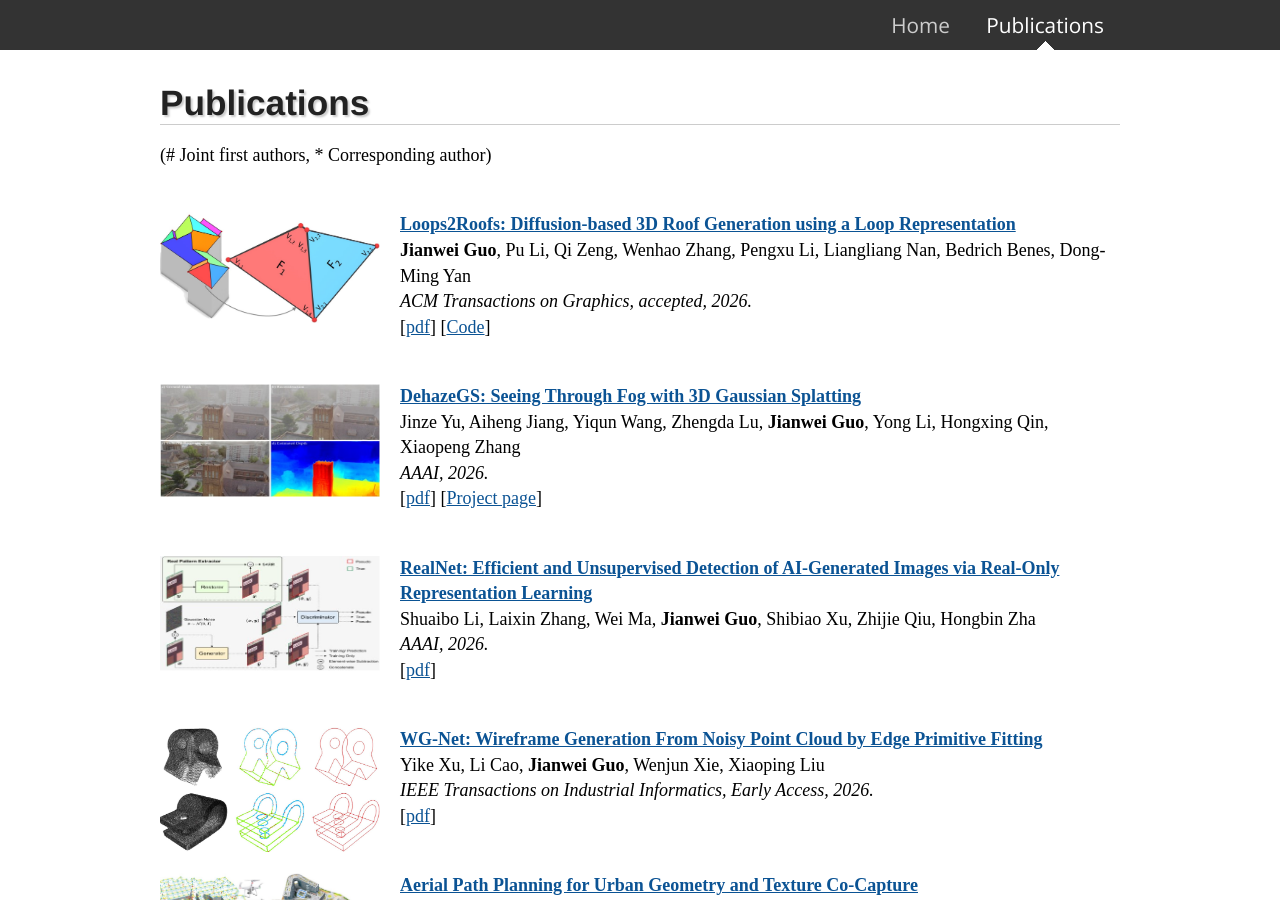
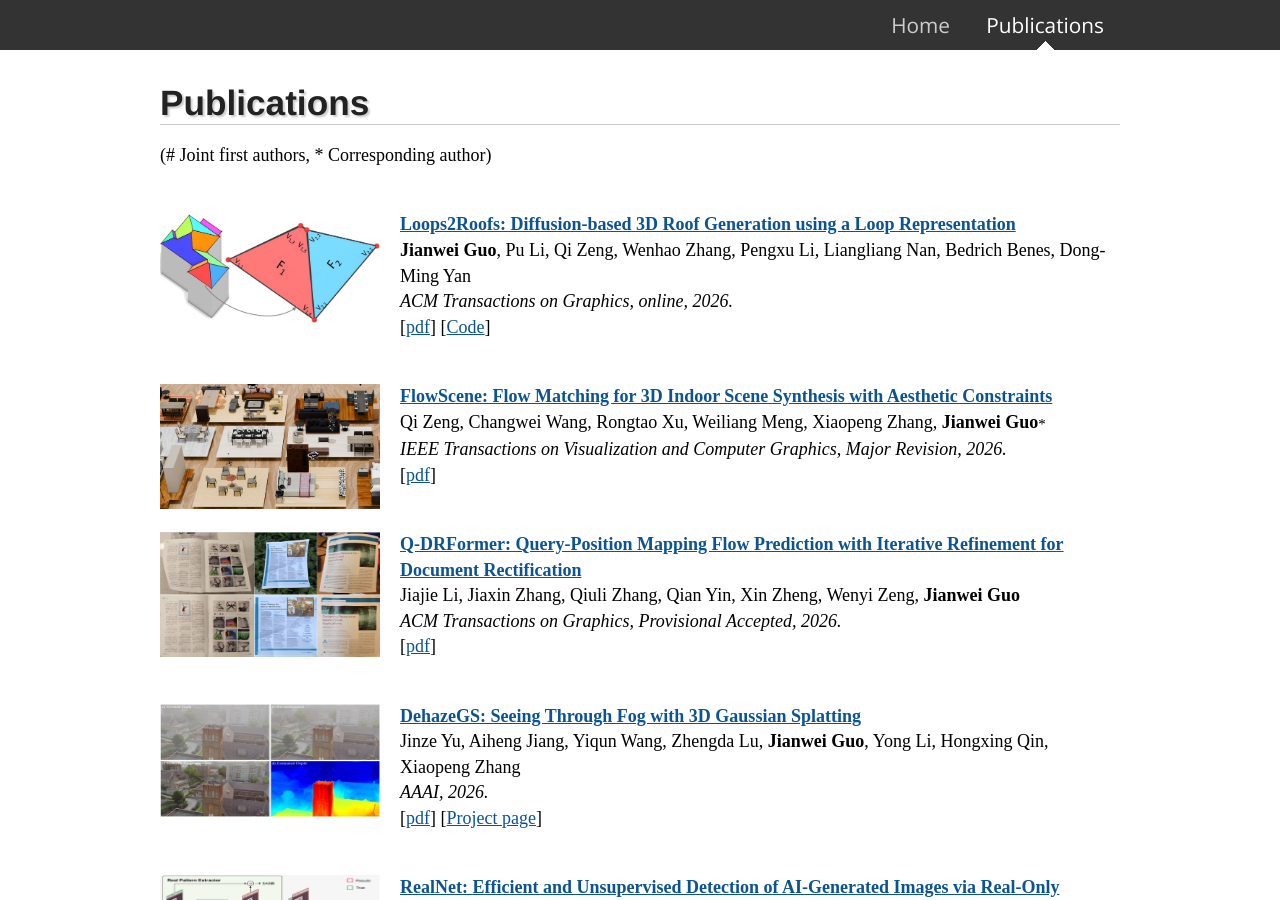
Before and after one commit to jianweiguo/jianweiguo.github.io, a Jekyll site: the page built from publications/index.html, in a window 1280 px wide and 900 px high. Built offline with Jekyll 4.4.1, drawn with Linux system fonts in a browser that asks for light colours; some of the changed text lies outside the part shown.

Commit message:
Update index.html

```diff
--- a/publications/index.html
+++ b/publications/index.html
@@ -14,11 +14,29 @@ sup { vertical-align: text-top; }
 <p>
 <br />
 <img src="2026-TOG-loops2roofs.jpg" alt="2026-TOG-loops2roofs" align ="left" width="220" height="111" style="margin:0px 20px 0px 0px">
-<a href="" target="_blank" style="font-weight:bold;color:rgb(11,83,148)">Loops2Roofs: Diffusion-based 3D Roof Generation using a Loop Representation</a> <br />
+<a href="https://dl.acm.org/doi/10.1145/3807955" target="_blank" style="font-weight:bold;color:rgb(11,83,148)">Loops2Roofs: Diffusion-based 3D Roof Generation using a Loop Representation</a> <br />
 <b>Jianwei Guo</b>, Pu Li, Qi Zeng, Wenhao Zhang, Pengxu Li, Liangliang Nan, Bedrich Benes, Dong-Ming Yan<br />
-<a style="font-style:italic;color:black">ACM Transactions on Graphics, accepted, 2026.</a> <br />
+<a style="font-style:italic;color:black">ACM Transactions on Graphics, online, 2026.</a> <br />
 [<a href="" target="_blank" style="color:rgb(11,83,148)">pdf</a>]
 [<a href="https://github.com/dengdaigithub/Loops2Roofs/" target="_blank" style="color:rgb(11,83,148)">Code</a>]
+</p>
+
+<p>
+<br />
+<img src="2026-TVCG-FlowScene2.jpg" alt="2026-TVCG-FlowScene" align ="left" width="220" height="125" style="margin:0px 20px 0px 0px">
+<a href="" target="_blank" style="font-weight:bold;color:rgb(11,83,148)">FlowScene: Flow Matching for 3D Indoor Scene Synthesis with Aesthetic Constraints</a> <br />
+Qi Zeng, Changwei Wang, Rongtao Xu, Weiliang Meng, Xiaopeng Zhang, <b>Jianwei Guo</b><sup>*</sup><br />
+<a style="font-style:italic;color:black">IEEE Transactions on Visualization and Computer Graphics, Major Revision, 2026.</a> <br />
+[<a href="" target="_blank" style="color:rgb(11,83,148)">pdf</a>]
+</p>
+
+<p>
+<br />
+<img src="2026-TOG-QDRFormer.jpg" alt="2026-TOG-QDRFormer" align ="left" width="220" height="125" style="margin:0px 20px 0px 0px">
+<a href="" target="_blank" style="font-weight:bold;color:rgb(11,83,148)">Q-DRFormer: Query-Position Mapping Flow Prediction with Iterative Refinement for Document Rectification</a> <br />
+Jiajie Li, Jiaxin Zhang, Qiuli Zhang, Qian Yin, Xin Zheng, Wenyi Zeng, <b>Jianwei Guo</b><br />
+<a style="font-style:italic;color:black">ACM Transactions on Graphics, Provisional Accepted, 2026.</a> <br />
+[<a href="" target="_blank" style="color:rgb(11,83,148)">pdf</a>]
 </p>
 
 <p>
@@ -103,7 +121,7 @@ Shi-Sheng Huang, Shao-Kui Zhang, Sheng Yang, <b>Jianwei Guo</b>, Hua Huang<br />
 <img src="2025-TVCG-PCER-Net.png" alt="2025-TVCG-PCER-Net" align ="left" width="220" height="110" style="margin:0px 20px 0px 0px">
 <a href="https://ieeexplore.ieee.org/abstract/document/10909144" target="_blank" style="font-weight:bold;color:rgb(11,83,148)">Deep Point Cloud Edge Reconstruction via Surface Patch Segmentation</a> <br />
 Yuanqi Li, Hongshen Wang, Yansong Liu, Jingcheng Huang, Shun Liu, Chenyu Huang, <b>Jianwei Guo</b>, Jie Guo, Yanwen Guo<br />
-<a style="font-style:italic;color:black">IEEE Transactions on Visualization & Computer Graphics, Early Access, 2025.</a> <br />
+<a style="font-style:italic;color:black">IEEE Transactions on Visualization and Computer Graphics, Early Access, 2025.</a> <br />
 [<a href="papers/2025-TVCG-PCER-Net.pdf" target="_blank" style="color:rgb(11,83,148)">pdf</a>]
 </p>
 
@@ -204,7 +222,7 @@ Shuaibo Li, Wei Ma, <b>Jianwei Guo</b>, Shibiao Xu, Benchong Li, Xiaopeng Zhang<
 <img src="2024-TVCG-ResGEM.jpg" alt="2024-TVCG-ResGEM" align ="left" width="220" height="134" style="margin:0px 20px 0px 0px">
 <a href="https://ieeexplore.ieee.org/document/10474148" target="_blank" style="font-weight:bold;color:rgb(11,83,148)">ResGEM: Multi-scale Graph Embedding Network for Residual Mesh Denoising</a> <br />
 Ziqi Zhou, Mengke Yuan, Mingyang Zhao, <b>Jianwei Guo</b>, Dong-Ming Yan<br />
-<a style="font-style:italic;color:black">IEEE Transactions on Visualization & Computer Graphics, vol.31, no.4, pp.2028-2044, 2025.</a> <br />
+<a style="font-style:italic;color:black">IEEE Transactions on Visualization and Computer Graphics, vol.31, no.4, pp.2028-2044, 2025.</a> <br />
 [<a href="papers/2024-TVCG-ResGEM.pdf" target="_blank" style="color:rgb(11,83,148)">pdf</a>]
 [<a href="https://github.com/Jia1018/ResGEM" target="_blank" style="color:rgb(11,83,148)">code</a>]
 </p>
@@ -214,7 +232,7 @@ Ziqi Zhou, Mengke Yuan, Mingyang Zhao, <b>Jianwei Guo</b>, Dong-Ming Yan<br />
 <img src="2023-TVCG-line2Mesh.png" alt="2023-TVCG-line2Mesh" align ="left" width="220" height="115" style="margin:0px 20px 0px 0px">
 <a href="https://ieeexplore.ieee.org/document/9992129" target="_blank" style="font-weight:bold;color:rgb(11,83,148)">Line-Based 3D Building Abstraction and Polygonal Surface Reconstruction From Images</a> <br />
 <b>Jianwei Guo</b>, Yanchao Liu, Xin Song, Haoyu Liu, Xiaopeng Zhang, Zhanglin Cheng<br />
-<a style="font-style:italic;color:black">IEEE Transactions on Visualization & Computer Graphics, vol.30, no.7, pp.3283-3297, 2024.</a> <br />
+<a style="font-style:italic;color:black">IEEE Transactions on Visualization and Computer Graphics, vol.30, no.7, pp.3283-3297, 2024.</a> <br />
 [<a href="papers/2023-TVCG-line2Mesh.pdf" target="_blank" style="color:rgb(11,83,148)">pdf</a>]
 [<a href="papers/2023-TVCG-line2Mesh_supp.pdf" target="_blank" style="color:rgb(11,83,148)">suppl</a>]
 </p>
@@ -363,7 +381,7 @@ Hongjia Wu, Hongxin Zhang, Jiang Cheng, <b>Jianwei Guo</b>, Wei Chen<br />
 <img src="2021_TVCG_blending.png" alt="2021_TVCG_blending" align ="left" width="220" height="125" style="margin:0px 20px 0px 0px">
 <a href="https://ieeexplore.ieee.org/document/9296787" target="_blank" style="font-weight:bold;color:rgb(11,83,148)">Blending Surface Segmentation and Editing for 3D Models</a> <br />
 Long Zhang<sup>#</sup>, <b>Jianwei Guo</b><sup>#</sup>, Jun Xiao, Xiaopeng Zhang, Dong-Ming Yan<br />
-<a style="font-style:italic;color:black">IEEE Transactions on Visualization & Computer Graphics, vol. 28, no. 8, pp. 2879-2894, 2022.</a> <br />
+<a style="font-style:italic;color:black">IEEE Transactions on Visualization and Computer Graphics, vol. 28, no. 8, pp. 2879-2894, 2022.</a> <br />
 [<a href="papers/2021_TVCG_blending.pdf" target="_blank" style="color:rgb(11,83,148)">pdf</a>]
 </p>
 
@@ -479,7 +497,7 @@ Yiqun Wang, Jing Ren, Dong-Ming Yan, <a a style="font-weight:bold;color:black">J
 <img src="2018_TVCG_treeModeling.png" alt="TVCG18-plant" align ="left" width="220" height="135" style="margin:0px 20px 0px 0px">
 <a href="https://ieeexplore.ieee.org/document/8462802/" target="_blank" style="font-weight:bold;color:rgb(11,83,148)">Realistic Procedural Plant Modeling from Multiple View Images</a> <br />
 <a a style="font-weight:bold;color:black">Jianwei Guo</a>, Shibiao Xu, Dong-Ming Yan, Zhanglin Cheng, Marc Jaeger, Xiaopeng Zhang <br />
-<a style="font-style:italic;color:black">IEEE Transactions on Visualization & Computer Graphics, vol. 26, no. 2, pp. 1372-1384, 2020.</a> <br />
+<a style="font-style:italic;color:black">IEEE Transactions on Visualization and Computer Graphics, vol. 26, no. 2, pp. 1372-1384, 2020.</a> <br />
 [<a href="papers/2018_TVCG_plantModeling.pdf" target="_blank" style="color:rgb(11,83,148)">pdf</a>]
 [<a href="https://www.dropbox.com/s/mc2f2kw92lwsbpz/plantModels_video.zip?dl=0" target="_blank" style="color:rgb(11,83,148)">Video</a>]
 <br />
@@ -490,7 +508,7 @@ Yiqun Wang, Jing Ren, Dong-Ming Yan, <a a style="font-weight:bold;color:black">J
 <img src="2020_CVM_PCVD.jpg" alt="2020_CVM_PCVD" align ="left" width="220" height="130" style="margin:0px 20px 0px 0px">
 <a href="https://ieeexplore.ieee.org/document/9151267" target="_blank" style="font-weight:bold;color:rgb(11,83,148)">Parallel Computation of 3D Clipped Voronoi Diagrams</a> <br />
 Xiaohan Liu, Lei Ma, <a a style="font-weight:bold;color:black">Jianwei Guo</a>, Dong-Ming Yan<br />
-<a style="font-style:italic;color:black">IEEE Transactions on Visualization & Computer Graphics, 2020.</a> <br />
+<a style="font-style:italic;color:black">IEEE Transactions on Visualization and Computer Graphics, 2020.</a> <br />
 <!--<a style="font-style:italic;color:black">Computational Visual Media Conference, 2020.</a> <br />-->
 [<a href="https://xh-liu-tech.github.io/publication/liu2020parallel/" target="_blank" style="color:rgb(11,83,148)">pdf</a>]
 [<a href="https://github.com/xh-liu-tech/3D-Voronoi-GPU" target="_blank" style="color:rgb(11,83,148)">code</a>]
@@ -560,7 +578,7 @@ Lei Yi, Hongjun Li, <a style="font-weight:bold;color:black">Jianwei Guo</a><sup>
 <img src="2018_TVCG_IsoRemesh.png" alt="TVCG18-remesh" align ="left" width="220" height="140" style="margin:0px 20px 0px 0px">
 <a href="https://ieeexplore.ieee.org/document/8361045/" target="_blank" style="font-weight:bold;color:rgb(11,83,148)">Isotropic Surface Remeshing without Large and Small Angles</a> <br />
 Yiqaun Wang, Dong-Ming Yan, Xiaohan Liu, Chengcheng Tang, <a style="font-weight:bold;color:black">Jianwei Guo</a>, Xiaopeng Zhang, Peter Wonka <br />
-<a style="font-style:italic;color:black">IEEE Transactions on Visualization & Computer Graphics, 2018.</a> <br />
+<a style="font-style:italic;color:black">IEEE Transactions on Visualization and Computer Graphics, 2018.</a> <br />
 [<a href="papers/2018_TVCG_IsotropicRemeshing.pdf" target="_blank" style="color:rgb(11,83,148)">pdf</a>]
 [<a href="http://www.nlpr.ia.ac.cn/ivc/project/acute3d/" target="_blank" style="color:rgb(11,83,148)">Project page</a>]
 </p>
@@ -587,7 +605,7 @@ Zhongqi Wu, <a style="font-weight:bold;color:black">Jianwei Guo</a>, Jun Xiao, X
 <img src="2017_TVCG_Push-pull.png" alt="TVCG17" align ="left" width="220" height="165" style="margin:0px 20px 0px 0px">
 <a href="https://ieeexplore.ieee.org/document/7790842/" target="_blank" style="font-weight:bold;color:rgb(11,83,148)">A Simple Push-Pull Algorithm for Blue-Noise Sampling</a> <br />
 Abdalla G. M. Ahmed<sup>#</sup>, <a style="font-weight:bold;color:black">Jianwei Guo</a><sup>#</sup>, Dong-Ming Yan, J.-Y. Franceschi, Xiaopeng Zhang, Oliver Deussen <br />
-<a style="font-style:italic;color:black">IEEE Transactions on Visualization & Computer Graphics, 23(12), 2496-2508, 2017. (* Joint first authors)</a> <br />
+<a style="font-style:italic;color:black">IEEE Transactions on Visualization and Computer Graphics, 23(12), 2496-2508, 2017. (* Joint first authors)</a> <br />
 [<a href="papers/2017_TVCG_pushpull.pdf" target="_blank" style="color:rgb(11,83,148)">pdf</a>]
 [<a href="papers/2017_TVCG_pushpull_suppl.pdf" target="_blank" style="color:rgb(11,83,148)">suppl</a>]
 [<a href="https://github.com/jianweiguo/push-pull" target="_blank" style="color:rgb(11,83,148)">code</a>]
```
